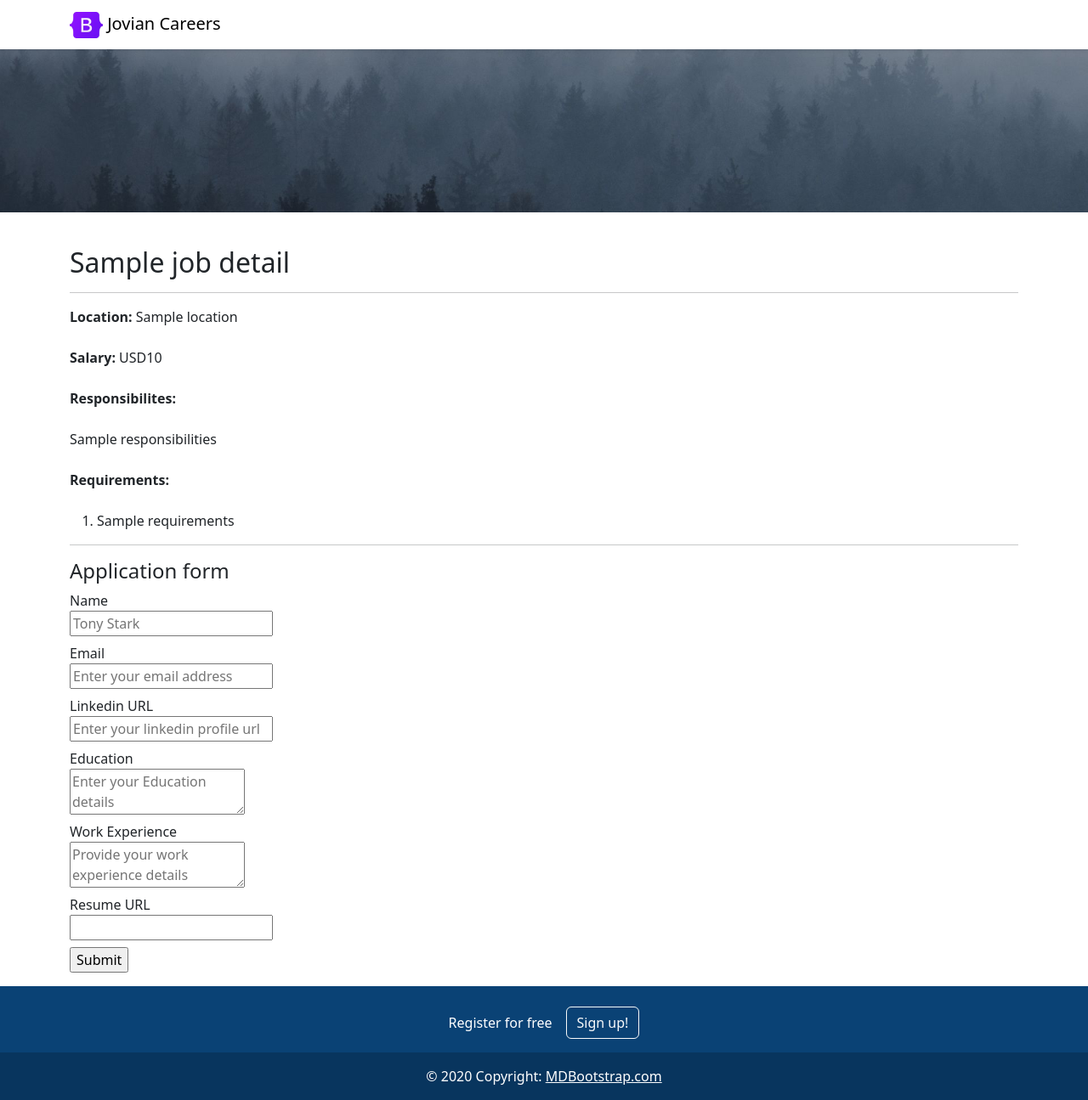
After one commit to anantvardhan04/jovian-careers, a Flask app: template templates/jobpage.html in a window 1280 px wide. The commit adds this page. Shown: the whole page at 85% size. Run offline with Flask 3, Linux system fonts and the light colour scheme; the template is opened without the code that fills it: most values are stand-ins (such as "Sample title", 1, 10 or a date in 2020).

Commit message:
Complete Jovian Website

```diff
--- a/app.py
+++ b/app.py
@@ -1,6 +1,6 @@
 from flask import Flask
-from flask import render_template, jsonify
-from database import load_jobs_from_db
+from flask import render_template, jsonify, request
+from database import load_jobs_from_db, load_job_from_db, post_application_to_db
 
 app = Flask(__name__)
 
@@ -11,11 +11,36 @@ def helloworld():
     return render_template("index.html", jobs=JOBS)
 
 
+@app.route('/job/<id>')
+def list_job(id):
+    job = load_job_from_db(id)
+    return render_template('jobpage.html', job_details=job)
+
+
+@app.route("/job/<id>/apply", methods=['POST'])
+def applied_job(id):
+    application_data = request.form
+    job = load_job_from_db(id)
+    post_application_to_db(id, application_data)
+    return render_template('applied_job.html',
+                           applied_job_details=application_data,
+                           job_details=job)
+
+
+# API Routes
+
+
 @app.route('/api/jobs')
-def list_jobs():
+def list_jobs_api():
     JOBS = load_jobs_from_db()
     return jsonify(JOBS)
 
 
+@app.route('/api/job/<id>')
+def list_job_api(id):
+    job = load_job_from_db(id)
+    return jsonify(job)
+
+
 if (__name__ == "__main__"):
     app.run(debug=True, host='0.0.0.0', port=8080)
--- /dev/null
+++ b/templates/application_form.html
@@ -0,0 +1,52 @@
+<div>
+  <h4>Application form</h4>
+  <form action="/job/{{ job_details['id']}}/apply" method="post">
+
+    <!-- Full Name -->
+    <div class="mb-2">
+      <label>Name</label>
+      <br>
+      <input type="text" name="full_name" required placeholder="Tony Stark">
+    </div>
+
+    <!-- Email address -->
+    <div class="mb-2">
+      <label>Email</label>
+      <br>
+      <input type="email" name="email" required placeholder="Enter your email address">
+    </div>
+
+    <!-- Linkedin URL -->
+    <div class="mb-2">
+      <label>Linkedin URL</label>
+      <br>
+      <input type="url" name="linkedin_url" placeholder="Enter your linkedin profile url">
+    </div>
+
+    <!-- Education Details -->
+    <div class="mb-2">
+      <label>Education</label>
+      <br>
+      <textarea name="education" placeholder="Enter your Education details"></textarea>
+    </div>
+
+    <!-- Work Experience -->
+    <div class="mb-2">
+      <label>Work Experience</label>
+      <br>
+      <textarea name="work_experience" placeholder="Provide your work experience details"></textarea>
+    </div>
+
+    <!--  -->
+    <div class="mb-2">
+      <label>Resume URL</label>
+      <br>
+      <input type="url" name="resume_url">
+    </div>
+
+    <div class="mb-2">
+      <input type="submit">
+    </div>
+
+  </form>
+</div>
--- /dev/null
+++ b/templates/banner.html
@@ -0,0 +1,8 @@
+<style>
+   .banner-img {
+     height: 200px;
+     width: 100%;
+     object-fit: cover;
+   }
+</style>
+<img class="banner-img" src="https://c50b52bf-960b-48fe-b64f-42695f8e8632-00-3sniz9sxcfra9.picard.replit.dev/static/banner.jpg" style="margin-top: 50px; margin-bottom: 40px;">
--- /dev/null
+++ b/templates/bootstrap.html
@@ -0,0 +1,2 @@
+<meta name="viewport" content="width=device-width, initial-scale=1">
+<link href="https://cdn.jsdelivr.net/npm/bootstrap@5.3.3/dist/css/bootstrap.min.css" rel="stylesheet" integrity="sha384-QWTKZyjpPEjISv5WaRU9OFeRpok6YctnYmDr5pNlyT2bRjXh0JMhjY6hW+ALEwIH" crossorigin="anonymous">
--- /dev/null
+++ b/templates/footer.html
@@ -0,0 +1,35 @@
+<style>
+  body {
+    display: flex;
+    min-height: 100vh;
+    flex-direction: column;
+  }
+  footer {
+    margin-top: auto;
+  }
+</style>
+<!-- Footer -->
+  <footer class="text-center text-white" style="background-color: #0a4275;">
+    <!-- Grid container -->
+    <div class="container p-4 pb-0">
+      <!-- Section: CTA -->
+      <section class="">
+        <p class="d-flex justify-content-center align-items-center">
+          <span class="me-3">Register for free</span>
+          <button data-mdb-ripple-init type="button" class="btn btn-outline-light btn-rounded">
+            Sign up!
+          </button>
+        </p>
+      </section>
+      <!-- Section: CTA -->
+    </div>
+    <!-- Grid container -->
+
+    <!-- Copyright -->
+    <div class="text-center p-3" style="background-color: rgba(0, 0, 0, 0.2);">
+      © 2020 Copyright:
+      <a class="text-white" href="https://mdbootstrap.com/">MDBootstrap.com</a>
+    </div>
+    <!-- Copyright -->
+  </footer>
+  <!-- Footer -->
--- /dev/null
+++ b/templates/header.html
@@ -0,0 +1,8 @@
+<nav class="navbar shadow-sm fixed-top bg-white">
+  <div class=container>
+    <a class="navbar-brand" href="/">
+    <img src="https://c50b52bf-960b-48fe-b64f-42695f8e8632-00-3sniz9sxcfra9.picard.replit.dev/static/bootstrap_icon.jpg" width="10%" height="10%" class="d-inline-block align-text-top" alt="">
+    Jovian Careers
+    </a>
+    </div>
+</nav>
--- a/templates/jobitems.html
+++ b/templates/jobitems.html
@@ -12,7 +12,7 @@
     </div>
   </div>
   <div class="col-4"  style="text-align: right">
-    <button class="btn btn-outline-primary">Apply</button>
+    <a href="/job/{{ job['id'] }}" type="button" class="btn btn-outline-primary">Apply</a>
   </div>
   <hr></hr>
 </div>
--- /dev/null
+++ b/templates/jobpage.html
@@ -0,0 +1,27 @@
+<html>
+  <head>
+    <title>{{ job_details['title'] }}</title>
+    {% include 'bootstrap.html' %}
+  </head>
+  <body>
+    {% include 'header.html' %}
+    {% include 'banner.html' %}
+    <div class=container>
+      <h2> {{ job_details['title']}} </h2>
+      <hr>
+      <b>Location:</b> {{ job_details['location'] }}<br><br>
+      <b>Salary:</b> {{ job_details['currency']}}{{ job_details['salary'] }} <br><br>
+      <b>Responsibilites:</b><br><br>
+      {{ job_details['responsibilities'] }}<br><br>
+      <b>Requirements:</b><br><br>
+          <ol>
+            {% for requirement in job_details['requirements'].split('\n') %}
+            <li>{{ requirement }}</li>
+            {% endfor %}
+          </ol>
+      <hr>
+      {% include 'application_form.html' %}
+    </div>
+    {% include 'footer.html' %}
+  </body>
+</html>
```
Also changed, not shown: database.py (+28 -2 lines), templates/applied_job.html (added, +21 -0 lines), templates/index.html (+7 -14 lines), README.md, static/banner.jpg (added), static/bootstrap_icon.jpg (added).
